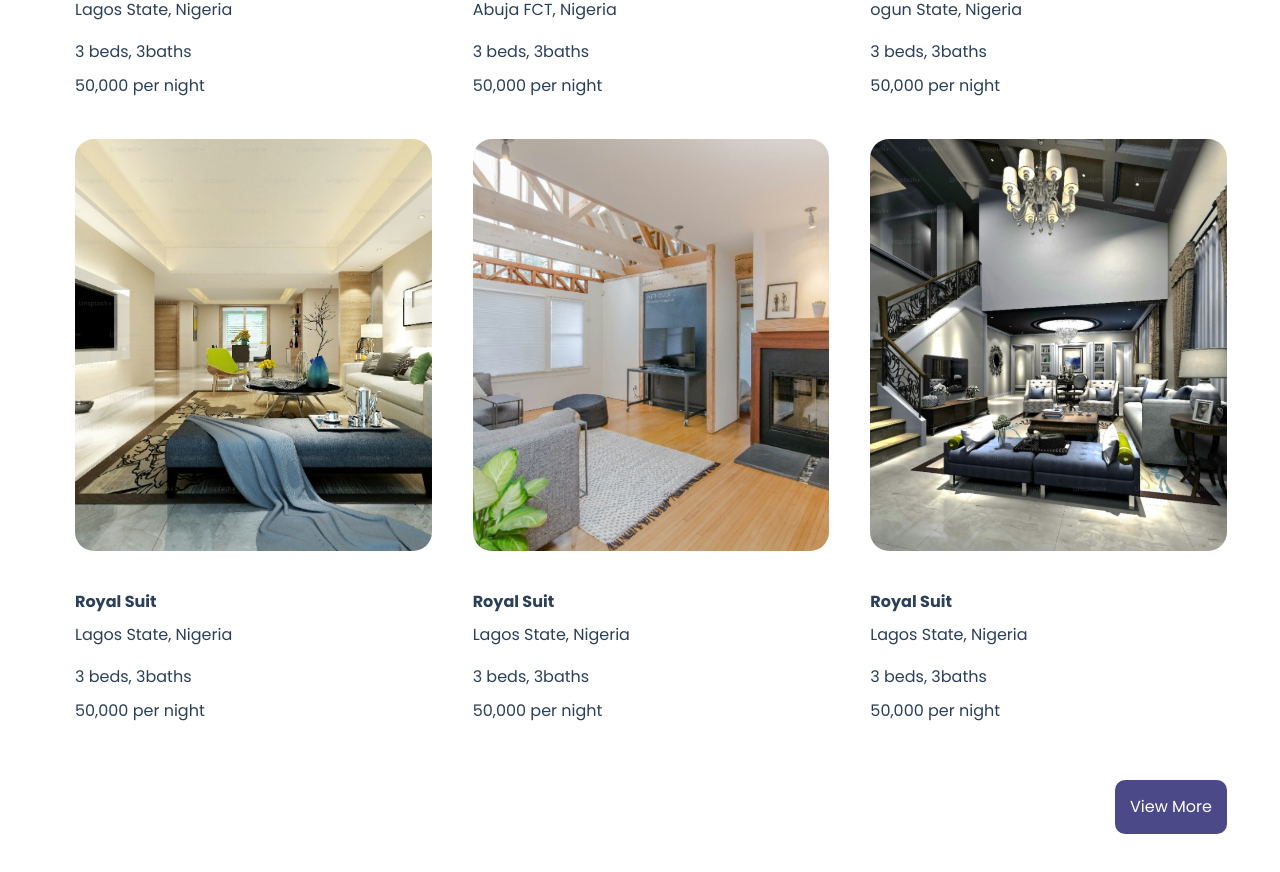
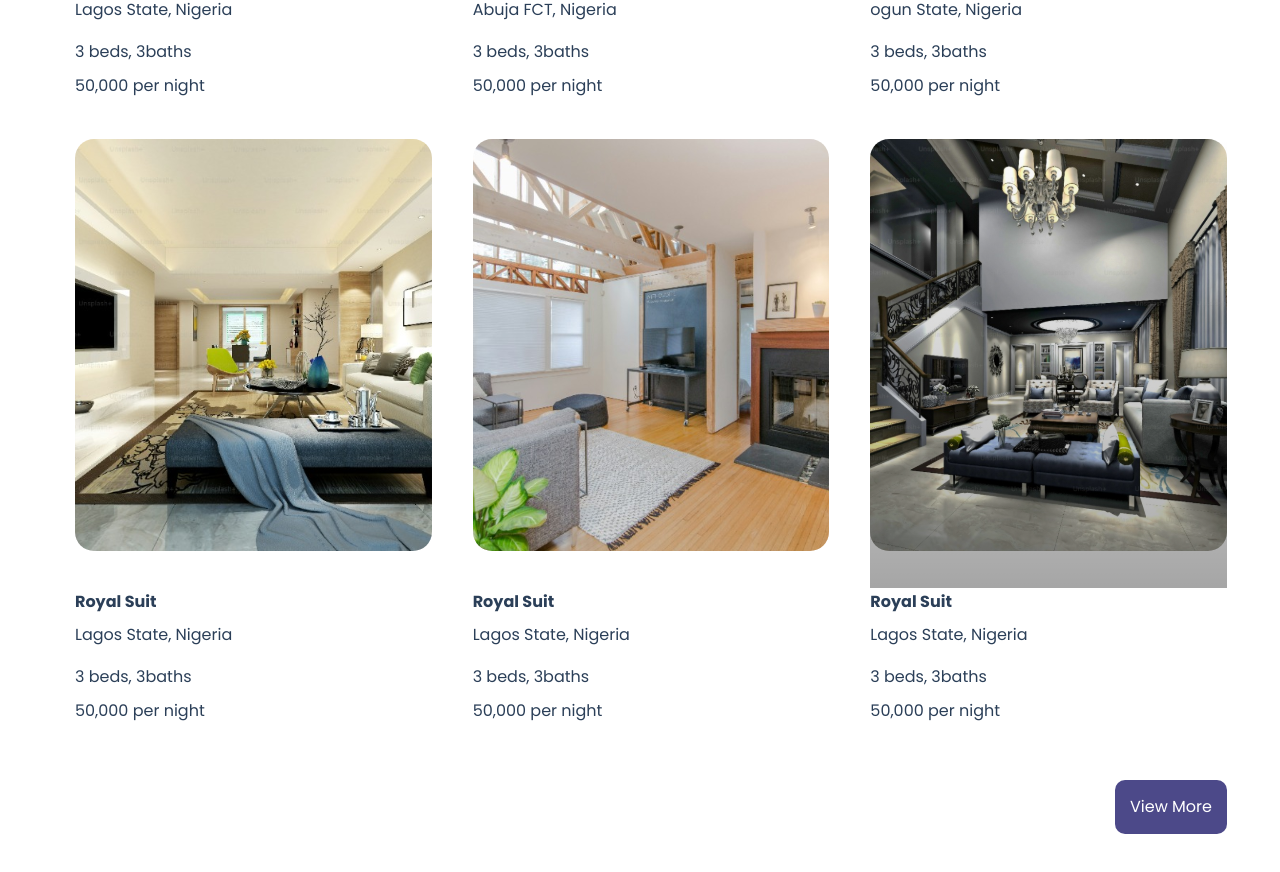
Before and after one commit to ATBTECHhub/PROPTECH-FRONTEND, a React (Vite) app: page / in a window 1280 px wide. Shown: the part 1416-2288 px from the top of the page. Built offline with nearby package versions, Linux system fonts and the light colour scheme.

Commit message:
features

```diff
--- a/src/components/Features.jsx
+++ b/src/components/Features.jsx
@@ -6,13 +6,19 @@ const Features = () => {
   return (
     <section className="gap-[20px] sm:gap-[30px] lg:gap-[41px] grid grid-cols-1 sm:grid-cols-2 lg:grid-cols-3 lg:m-[75px] items-center justify-center text-[#2B3F58] container">
   {rooms.map((item, index) => (
-        <div key={index} className="flex flex-col">
+    <div key={index} className="flex flex-col relative">
+      <div className="relative">
         <img
           src={item.image}
           alt=""
-            className="pb-[20px] sm:pb-[30px] lg:pb-[37px]"
+          className={`pb-[20px] sm:pb-[30px] lg:pb-[37px] ${
+            index === rooms.length - 1 ? "last-image" : ""
+          }`}
         />
-
+        {index === rooms.length - 1 && (
+          <div className="absolute inset-0 bg-gradient-to-b from-transparent to-black/70 opacity-50 pointer-events-none"></div>
+        )}
+      </div>
       <p className="font-bold text-[#2B3F58] text-center sm:text-left leading-[27px]">
         {item.header}
       </p>
--- a/src/components/Testimonies.jsx
+++ b/src/components/Testimonies.jsx
@@ -45,7 +45,7 @@ const Testimonies = () => {
             and comfortable, making me feel right at home. The nearby
             restaurants and shops were an added bonus. Will definitely stay here
             again on my next visit.
-          </p><br /><br />
+          </p><br /><br /><br />
           <p className="ml-auto text-[12px] text-[#2B3F58] flex gap-2 items-center">
             2nd March 2024 <IoIosStar className="text-[#FFA92C]" />{" "}
             <IoIosStar className="text-[#FFA92C]" />{" "}
```
Lines whose indentation alone changed are shown as unchanged.
